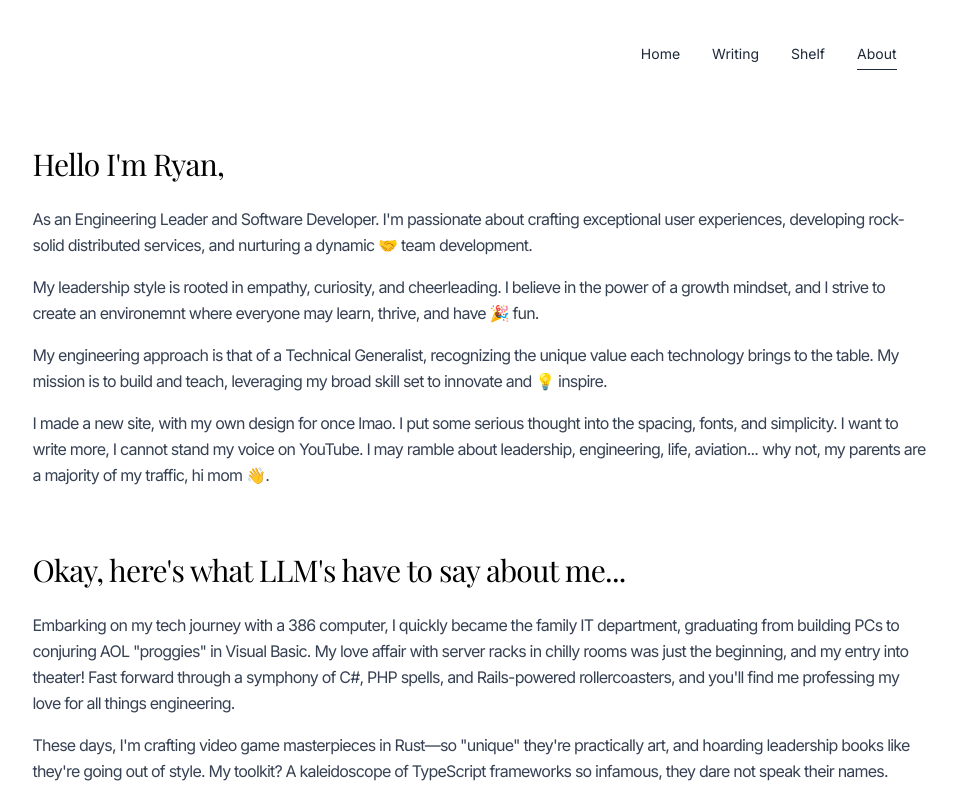
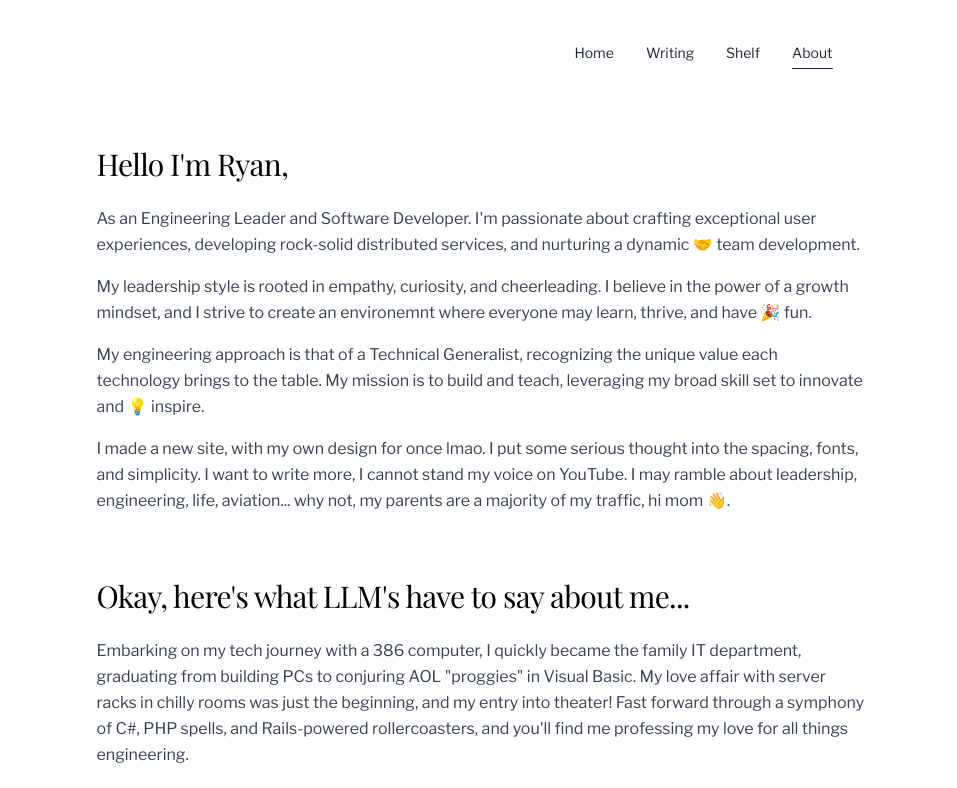
Before and after one commit to ryanyogan/2025-ryanyogan.com, a Next.js app: page /about in a window 1280 px wide. Shown: the top 788 px of the page, without its empty margins (152-1109 px from the left). Built offline with nearby package versions, Linux system fonts and the light colour scheme.

Commit message:
better more again

```diff
--- a/src/app/about/page.tsx
+++ b/src/app/about/page.tsx
@@ -11,24 +11,24 @@ export default function AboutPage() {
         <h2 className="text-3xl font-serif font-normal tracking-tight text-black pb-2">
           Hello I&apos;m Ryan,
         </h2>
-        <p className="text-base text-gray-700 tracking-tighter">
+        <p className="text-base text-gray-700">
           As an Engineering Leader and Software Developer. I&apos;m passionate
           about crafting exceptional user experiences, developing rock-solid
           distributed services, and nurturing a dynamic 🤝 team development.
         </p>
-        <p className="text-base text-gray-700 tracking-tighter">
+        <p className="text-base text-gray-700">
           My leadership style is rooted in empathy, curiosity, and cheerleading.
           I believe in the power of a growth mindset, and I strive to create an
           environemnt where everyone may learn, thrive, and have 🎉 fun.
         </p>
-        <p className="text-base text-gray-700 tracking-tighter">
+        <p className="text-base text-gray-700">
           My engineering approach is that of a Technical Generalist, recognizing
           the unique value each technology brings to the table. My mission is to
           build and teach, leveraging my broad skill set to innovate and 💡
           inspire.
         </p>
 
-        <p className="text-base text-gray-700 tracking-tighter">
+        <p className="text-base text-gray-700">
           I made a new site, with my own design for once lmao. I put some
           serious thought into the spacing, fonts, and simplicity. I want to
           write more, I cannot stand my voice on YouTube. I may ramble about
@@ -40,7 +40,7 @@ export default function AboutPage() {
           Okay, here&apos;s what LLM&apos;s have to say about me...
         </h2>
 
-        <p className="text-base text-gray-700 tracking-tighter">
+        <p className="text-base text-gray-700">
           Embarking on my tech journey with a 386 computer, I quickly became the
           family IT department, graduating from building PCs to conjuring AOL
           &quot;proggies&quot; in Visual Basic. My love affair with server racks
@@ -49,7 +49,7 @@ export default function AboutPage() {
           rollercoasters, and you&apos;ll find me professing my love for all
           things engineering.
         </p>
-        <p className="text-base text-gray-700 tracking-tighter">
+        <p className="text-base text-gray-700">
           These days, I&apos;m crafting video game masterpieces in Rust—so
           &quot;unique&quot; they&apos;re practically art, and hoarding
           leadership books like they&apos;re going out of style. My toolkit? A
@@ -57,7 +57,7 @@ export default function AboutPage() {
           their names.
         </p>
 
-        <p className="text-base text-gray-700 tracking-tighter">
+        <p className="text-base text-gray-700">
           I&apos;ve navigated the startup scene from a cozy nook above a Chicago
           bar to the dizzying heights of corporate skyscrapers, and I love them
           all. Amidst a quirky relationship with Emacs and Clojure (we&apos;re
@@ -66,7 +66,7 @@ export default function AboutPage() {
           ColdFusion, Perl, and coaxing that last table and gif into
           pixel-perfect harmony for IE6—ah, simpler times.
         </p>
-        <p className="text-base text-gray-700 tracking-tighter">
+        <p className="text-base text-gray-700">
           My home doubles as an aircraft hangar, thanks to an obsession with
           tinkering on aircrafts and simulators. I&apos;ve taken &quot;home
           office&quot; to new altitudes, recreating a commercial flight
--- a/src/app/layout.tsx
+++ b/src/app/layout.tsx
@@ -1,6 +1,10 @@
 import { Analytics } from "@vercel/analytics/react";
 import { SpeedInsights } from "@vercel/speed-insights/next";
-import { Inter, Playfair_Display } from "next/font/google";
+import {
+  IBM_Plex_Sans,
+  Libre_Franklin,
+  Playfair_Display,
+} from "next/font/google";
 
 import { NameTitle } from "@/components/name-title";
 import "@/styles/globals.css";
@@ -17,10 +21,16 @@ const playfair_display = Playfair_Display({
   variable: "--font-playfair",
 });
 
-const inter = Inter({
+const ibm = IBM_Plex_Sans({
   weight: ["400", "500", "600", "700"],
   subsets: ["latin"],
-  variable: "--font-inter",
+  variable: "--font-ibm",
+});
+
+const libre_franklin = Libre_Franklin({
+  weight: ["400", "500", "600", "700"],
+  subsets: ["latin"],
+  variable: "--font-libre",
 });
 
 export default function RootLayout({
@@ -31,10 +41,10 @@ export default function RootLayout({
   return (
     <html
       lang="en"
-      className={`${playfair_display.variable} ${inter.variable}`}
+      className={`${playfair_display.variable} ${ibm.variable} ${libre_franklin.variable}`}
     >
       <body className="font-sans antialiased bg-white text-gray-900">
-        <div className="max-w-3xl lg:max-w-4xl xl:max-w-5xl mx-auto px-4 sm:px-6 lg:px-8">
+        <div className="max-w-3xl lg:max-w-4xl xl:max-w-4xl mx-auto px-4 sm:px-6 lg:px-8">
           <main className="sm:mt-6 mt-4 mb-24">
             <div className="container-wide">
               <div className="space-y-24">
--- a/src/app/page.tsx
+++ b/src/app/page.tsx
@@ -2,7 +2,6 @@ import { RecentRepositories } from "@/components/recent-repositories";
 import { RecentWriting } from "@/components/recent-writing";
 import { getRecentRepos } from "@/lib/github";
 import { unstable_cacheLife as cacheLife } from "next/cache";
-import Link from "next/link";
 
 export default async function Home() {
   "use cache";
@@ -13,25 +12,19 @@ export default async function Home() {
   return (
     <div className="sm:space-y-20 space-y-10">
       <section className="space-y-4">
-        <h2 className="text-3xl font-serif font-normal tracking-tight text-black pb-2">
+        <h2 className="sm:text-3xl text-2xl font-serif font-normal tracking-tight text-black pb-2">
           Hello I&apos;m Ryan,
         </h2>
-        <p className="text-base text-gray-700 tracking-tighter">
+        <p className="sm:text-base text-sm text-gray-700">
           As an Engineering Leader and Software Developer. I&apos;m passionate
           about crafting exceptional user experiences, developing rock-solid
           distributed services, and nurturing a dynamic 🤝 team development.
         </p>
-        <p className="text-base text-gray-700 tracking-tighter">
+        <p className="sm:text-base text-sm text-gray-700">
           My leadership style is rooted in empathy, curiosity, and cheerleading.
           I believe in the power of a growth mindset, and I strive to create an
           environemnt where everyone may learn, thrive, and have 🎉 fun.
         </p>
-        <Link
-          href="/about"
-          className="inline-block text-sm text-black hover:text-blue-600 transition-colors font-sans link-underline"
-        >
-          More about me
-        </Link>
       </section>
 
       <section className="space-y-4">
--- a/src/components/name-title.tsx
+++ b/src/components/name-title.tsx
@@ -16,7 +16,7 @@ export function NameTitle() {
   const name = nameMapping[pathname] ?? "Ryan Yogan";
 
   return (
-    <div className="flex flex-col sm:flex-row items-start justify-between sm:items-end sm:pb-4">
+    <div className="flex flex-row w-full items-start justify-between sm:items-end sm:pb-4">
       <div className="relative inline-block">
         {/* <h1 className="text-4xl sm:text-5xl md:text-6xl font-serif font-normal tracking-tight">
           {name}
--- a/src/components/recent-repositories.tsx
+++ b/src/components/recent-repositories.tsx
@@ -26,7 +26,7 @@ export function RecentRepositories({
             className="block rounded-lg transition-colors group"
           >
             <div className="flex justify-between items-center">
-              <h3 className="text-base lowercase font-sans font-normal text-black underline underline-offset-2 group-hover:text-blue-600 transition-colors line-clamp-1">
+              <h3 className="text-base lowercase font-sans underline underline-offset-2 text-black group-hover:text-blue-600 transition-colors line-clamp-1">
                 {repo.name}
               </h3>
               <ArrowUpRight className="w-4 h-4 text-gray-400 group-hover:text-blue-600 flex-shrink-0" />
--- a/src/components/recent-writing.tsx
+++ b/src/components/recent-writing.tsx
@@ -41,7 +41,7 @@ export function RecentWriting() {
       <h2 className="text-3xl font-serif font-normal tracking-tight text-black pb-2 relative inline-block">
         <span className="relative z-10">Recent Writing</span>
       </h2>
-      <div className="grid md:grid-cols-2 md:col-span-full gap-x-8">
+      <div className="grid md:grid-cols-1 md:col-span-full gap-x-8">
         {posts.map((post) => (
           <WritingPostCard key={post.date} post={post} />
         ))}
--- a/src/components/writing-post-card.tsx
+++ b/src/components/writing-post-card.tsx
@@ -14,12 +14,10 @@ export function WritingPostCard({ post }: WritingPostCardProps) {
     <article className="group pb-6">
       <Link href={`/writing/${post.slug}`} className="flex flex-col">
         <time className="text-xs text-gray-400">{post.date}</time>
-        <h2 className="text-base pb-3 font-sans font-normal tracking-tight text-black underline underline-offset-2 group-hover:text-blue-600 transition-colors line-clamp-2">
+        <h2 className="text-base pb-3 font-sans underline underline-offset-2 text-gray-800 group-hover:text-blue-600 transition-colors line-clamp-2">
           {post.title}
         </h2>
-        <p className="text-base text-gray-700 tracking-tighter">
-          {post.excerpt}
-        </p>
+        <p className="text-base text-gray-700">{post.excerpt}</p>
       </Link>
     </article>
   );
--- a/src/styles/globals.css
+++ b/src/styles/globals.css
@@ -1,7 +1,7 @@
 @import "tailwindcss";
 
 @theme {
-  --font-sans: var(--font-inter);
+  --font-sans: var(--font-libre);
   --font-serif: var(--font-playfair);
 }
 
@@ -32,7 +32,7 @@
     @apply text-gray-900 hover:text-gray-600 transition-colors duration-200;
   }
   .link-underline {
-    @apply border-b border-black hover:border-blue-600 transition-colors duration-200;
+    @apply border-b border-gray-600 hover:border-blue-600 transition-colors duration-200;
   }
 }
 
```
